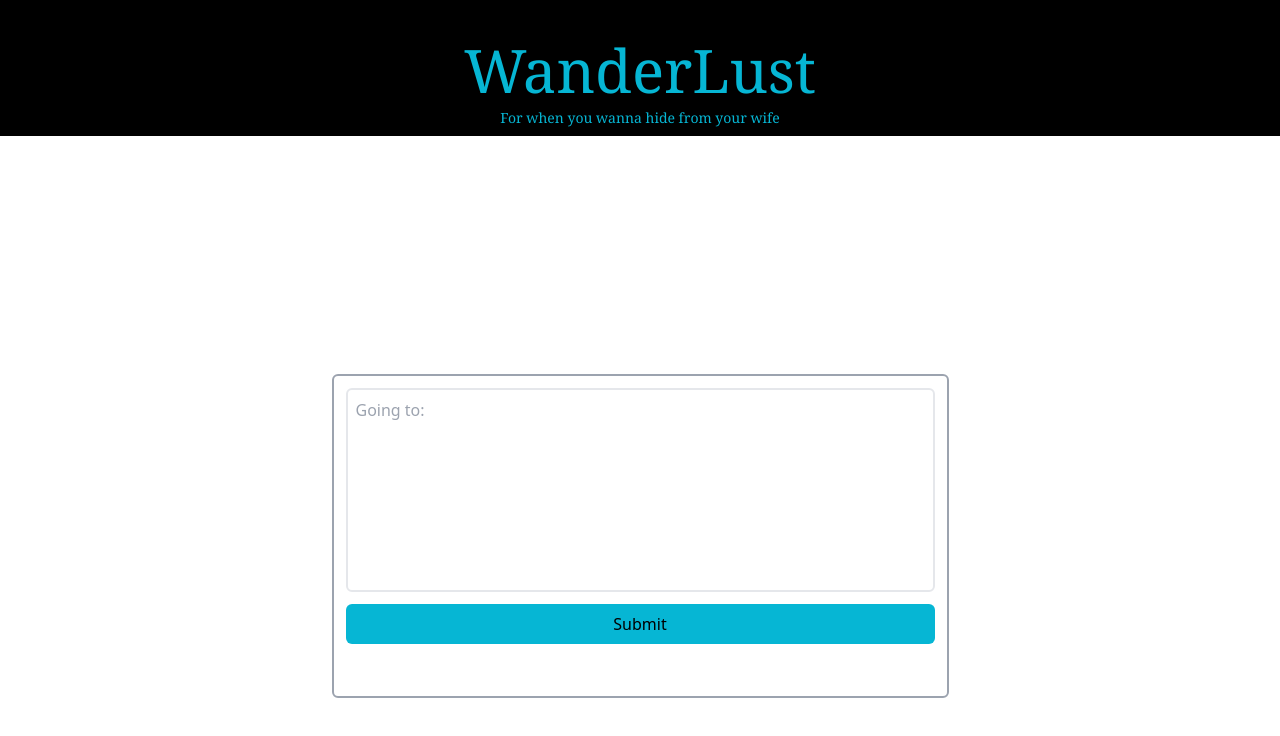
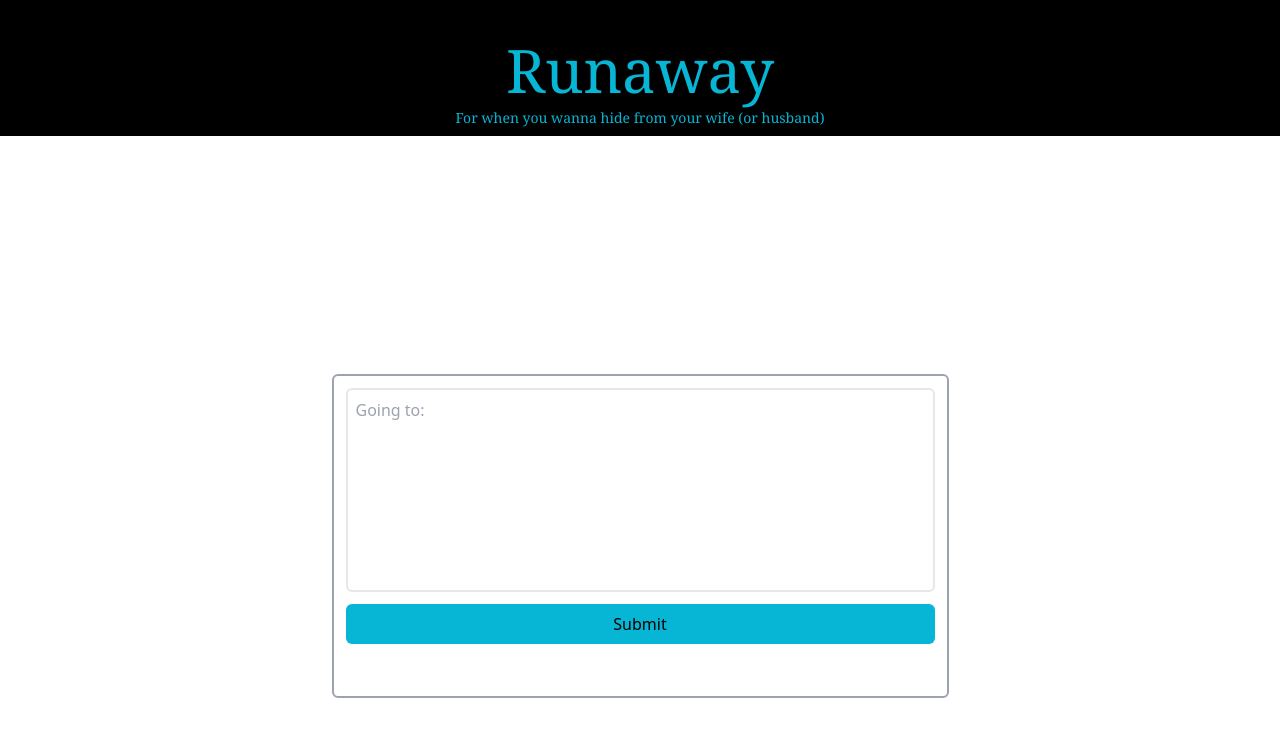
Before and after one commit to AndrewN2001/T7Project, a React (Create React App) app in the folder ticket_tracker/: page / in a window 1280 px wide. Shown: the top 736 px of the page. Built offline with nearby package versions, Linux system fonts and the light colour scheme; the HTML template or start-up script is replaced by a standard one.

Commit message:
added additional backend functionality

```diff
--- a/ticket_tracker/src/Logo.jsx
+++ b/ticket_tracker/src/Logo.jsx
@@ -4,8 +4,8 @@ const Logo = () => {
     return(
 
         <div className = "pb-2 flex flex-col justify-center border-b-cyan-500 items-center text-6xl font-serif pt-10 text-cyan-500 bg-black" >
-            <h1 className = "text-center pb-2">WanderLust</h1>
-            <h1 className = "text-sm text-center">For when you wanna hide from your wife</h1>
+            <h1 className = "text-center pb-2">Runaway</h1>
+            <h1 className = "text-sm text-center">For when you wanna hide from your wife (or husband) </h1>
         </div>
     )
 }
--- a/ticket_tracker/src/components/Searchbar.js
+++ b/ticket_tracker/src/components/Searchbar.js
@@ -21,6 +21,7 @@ export default function FlightForm(){
             console.log(responseData)
             setData(responseData); // Setting data state with the extracted data
             console.log(responseData); // Logging the data for verification
+            //response data has one value, the final price. You can access this by doing responseData.finalCost
         } catch (error) {
             console.error("Error:", error);
         }
```
